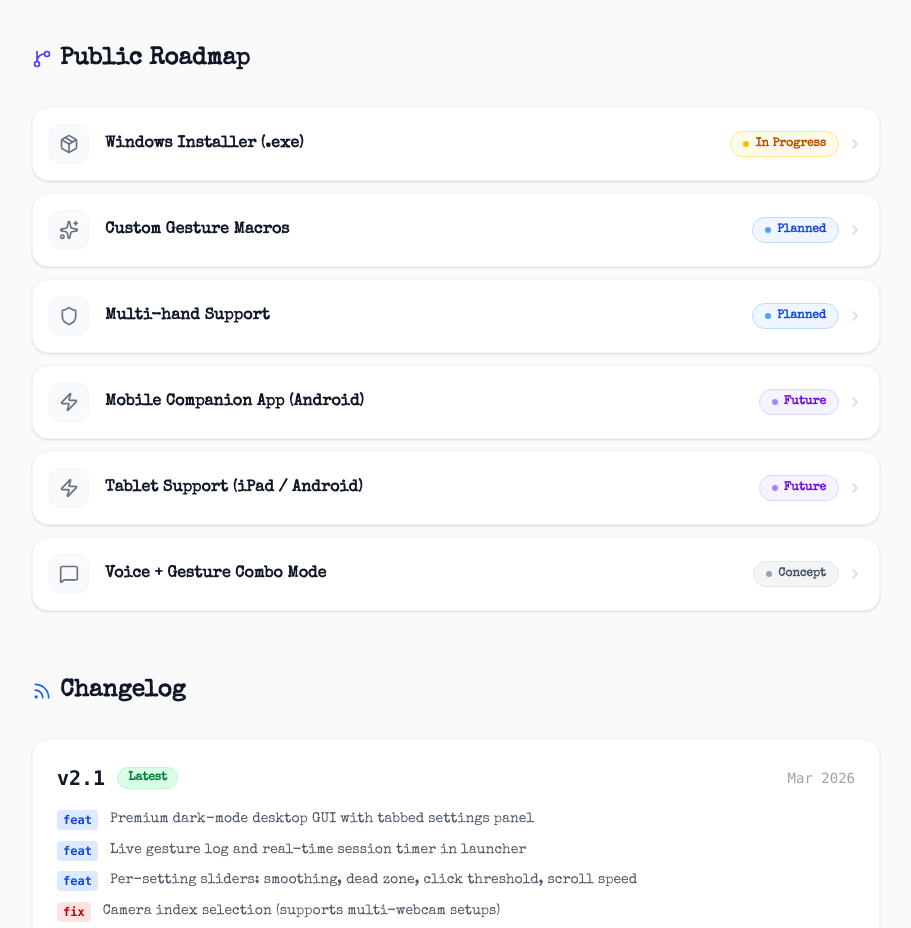
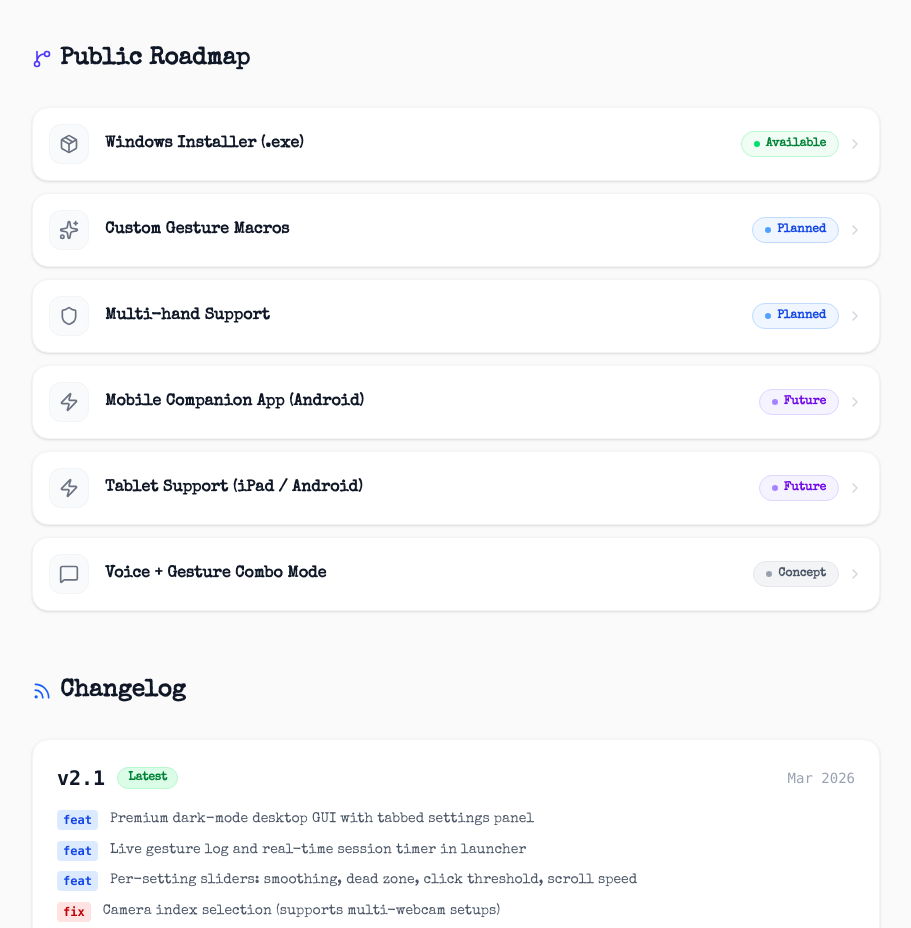
Before and after one commit to Annaa74/GestureWave-AI, a Next.js app in the folder frontend-app/: page /community in a window 1280 px wide. Shown: the part 1060-1988 px from the top of the page, without its empty margins (184-1095 px from the left). Built offline with nearby package versions, Linux system fonts and the light colour scheme.

Commit message:
feat: setup windows installer and fix frontend grid

```diff
--- a/frontend-app/src/app/community/page.tsx
+++ b/frontend-app/src/app/community/page.tsx
@@ -51,7 +51,7 @@ const changelog = [
 
 // ── Roadmap ───────────────────────────────────────────────────────────────────
 const roadmap = [
-  { icon: <Package className="w-5 h-5" />, title: "Windows Installer (.exe)", status: "In Progress", color: "amber" },
+  { icon: <Package className="w-5 h-5" />, title: "Windows Installer (.exe)", status: "Available", color: "green" },
   { icon: <Sparkles className="w-5 h-5" />, title: "Custom Gesture Macros", status: "Planned", color: "blue" },
   { icon: <Shield className="w-5 h-5" />, title: "Multi-hand Support", status: "Planned", color: "blue" },
   { icon: <Zap className="w-5 h-5" />, title: "Mobile Companion App (Android)", status: "Future", color: "violet" },
@@ -69,6 +69,7 @@ const typeLabel: Record<string, string> = {
 };
 
 const statusConfig: Record<string, { dot: string; badge: string }> = {
+  "Available":   { dot: "bg-green-400",  badge: "bg-green-50 text-green-700 border-green-200" },
   "In Progress": { dot: "bg-amber-400",  badge: "bg-amber-50 text-amber-700 border-amber-200" },
   "Planned":     { dot: "bg-blue-400",   badge: "bg-blue-50 text-blue-700 border-blue-200" },
   "Future":      { dot: "bg-violet-400", badge: "bg-violet-50 text-violet-700 border-violet-200" },
--- a/frontend-app/src/app/page.tsx
+++ b/frontend-app/src/app/page.tsx
@@ -199,7 +199,7 @@ export default function Home() {
         </motion.div>
 
         {/* ── Feature cards ──────────────────────────────────────── */}
-        <div className="grid md:grid-cols-3 gap-8 mb-24">
+        <div className="grid md:grid-cols-2 lg:grid-cols-4 gap-8 mb-24">
           {features.map((feature, idx) => (
             <motion.div
               key={idx}
```
Also changed, not shown: 1 other file (tests, documents, lock files or other folders).
